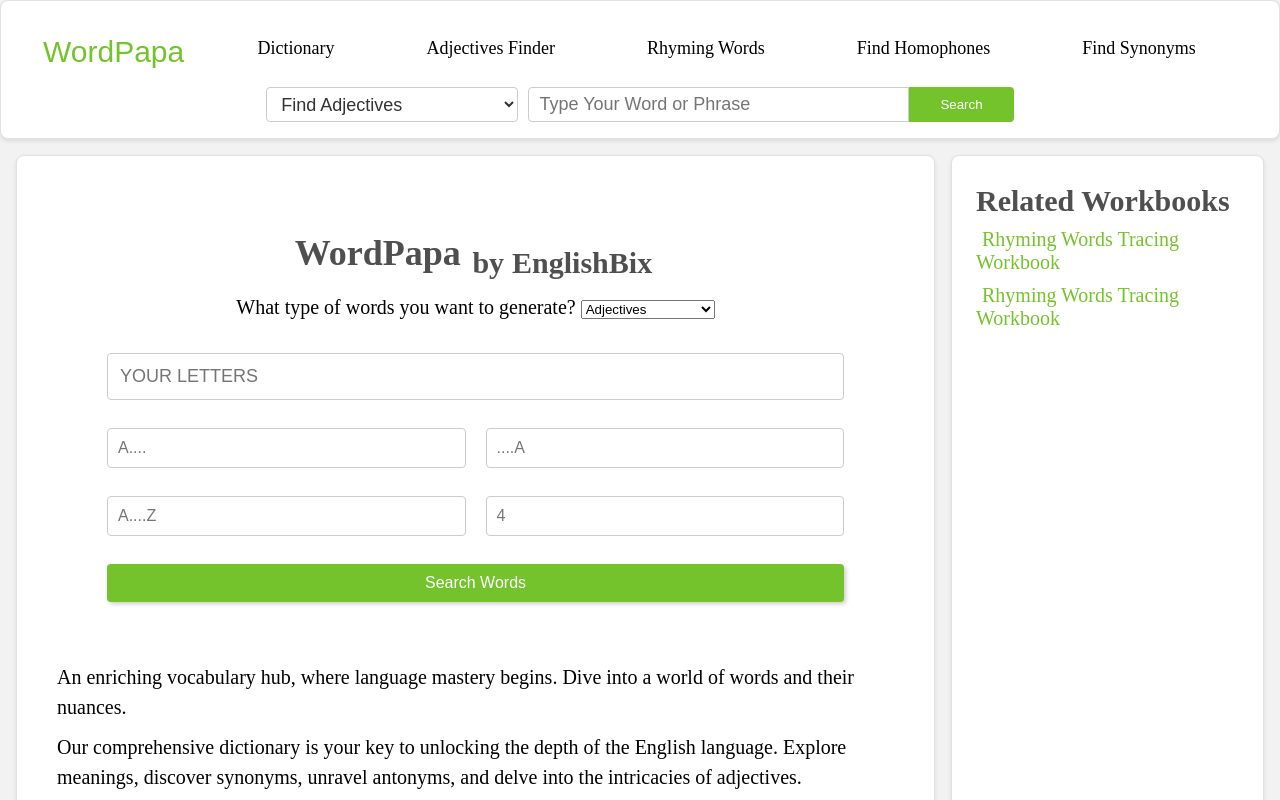
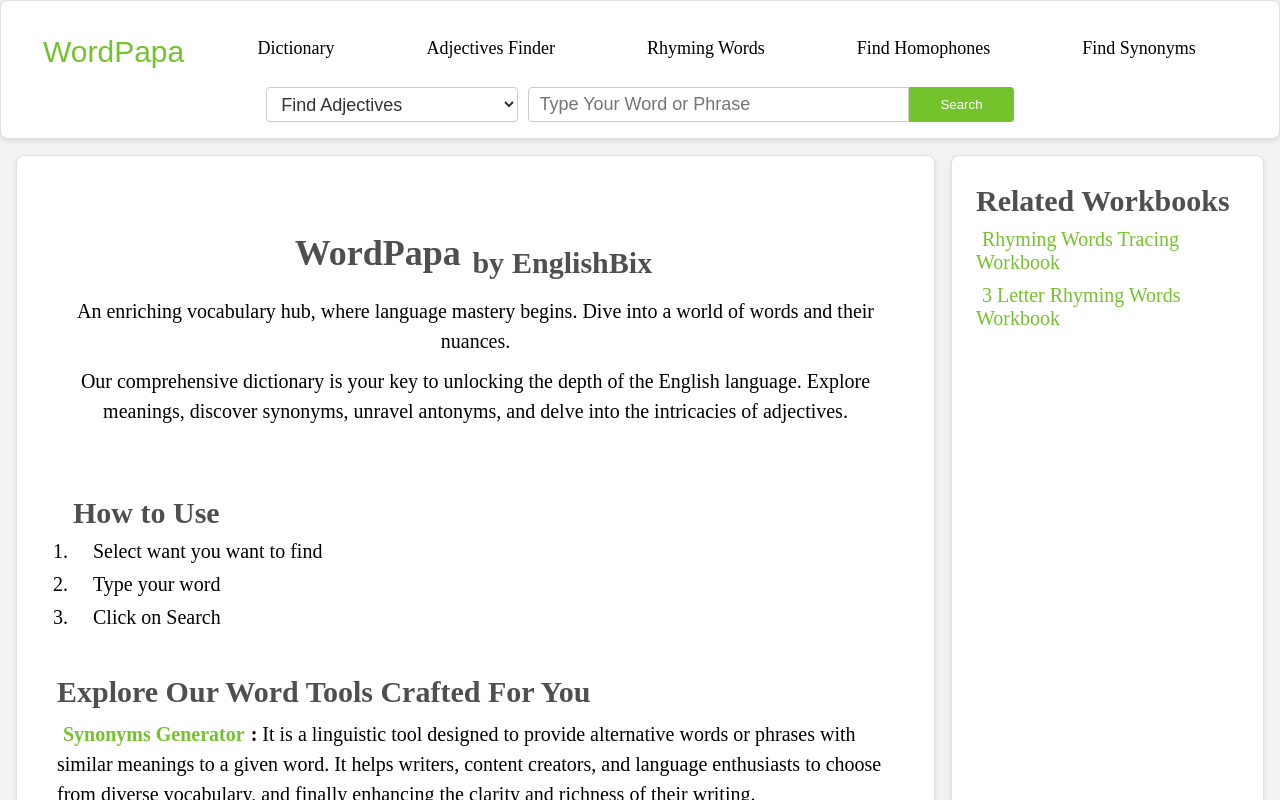
Before and after one commit to Creator149312/wordPapa, a Next.js app: page / in a window 1280 px wide. Shown: the top 800 px of the page. Built offline with nearby package versions, Linux system fonts and the light colour scheme.

Commit message:
Updated Frontpage and fixed broken links

```diff
--- a/app/page.js
+++ b/app/page.js
@@ -3,7 +3,6 @@
 import AdvancedInputs from "@utils/AdvancedInputs";
 import { displayWords } from "@utils/HelperFunctions";
 import axios from "axios";
-import SideBar from "@components/SideBar";
 import ErrorBox from "@utils/ErrorBox";
 
 const Page = () => {
@@ -70,47 +69,6 @@
                     EnglishBix
                   </sub>
                 </h1>
-                <label>What type of words you want to generate? </label>
-                <select value={selectedOption} onChange={handleChange}>
-                  <option value="adjectives">Adjectives </option>
-                  <option value="synonyms">Synonyms</option>
-                  <option value="rhyming-words">Rhyming Words</option>
-                  <option value="consonants">Match Consonants</option>
-                  <option value="homophones">Homophones</option>
-                  {/* Add more options as needed */}
-                </select>
-                <AdvancedInputs
-                  inputLetters={inputLetters}
-                  setInputLetters={setInputLetters}
-                  startsWith={startsWith}
-                  handleStartsWith={handleStartsWith}
-                  endsWith={endsWith}
-                  handleEndsWith={handleEndsWith}
-                  contains={contains}
-                  handleContains={handleContains}
-                  length={length}
-                  handleLength={handleLength}
-                  handleFindWords={extractData}
-                />
-                {loading ? (
-                  <div className="text-center">
-                    <div role="status">
-                      <span className="visually-hidden">Loading...</span>
-                    </div>
-                  </div>
-                ) : error ? (
-                  <ErrorBox error={error} />
-                ) : (
-                  displayWords(
-                    responseData,
-                    startsWith,
-                    endsWith,
-                    contains,
-                    length
-                  )
-                )}
-              </div>
-              <div>
                 <p>
                   An enriching vocabulary hub, where language mastery begins.
                   Dive into a world of words and their nuances.
@@ -122,9 +80,17 @@
                   adjectives.{" "}
                 </p>
               </div>
+              <div className="p-3 mb-2">
+                <h2>How to Use</h2>
+                <ol>
+                  <li>Select want you want to find</li>
+                  <li>Type your word</li>
+                  <li>Click on Search</li>
+                </ol>
+              </div>
               <h2>Explore Our Word Tools Crafted For You</h2>
               <div>
-              <p>
+              {/* <p>
                 <strong>
                   1. <a href="/word-cloud">Word Cloud Generator</a>:
                 </strong>
@@ -134,21 +100,21 @@
                 used for data analysis, presentations, and content
                 visualization, or identifying prominent themes within a text
                 corpus.
-              </p>
+              </p> */}
               <p>
                 <strong>
-                  2. <a href="/synonym-words">Synonyms Generator</a>:
-                </strong>
+                 <a href="/synonyms/">Synonyms Generator</a>:
+                </strong> {" "}
                 It is a linguistic tool designed to provide alternative words or
                 phrases with similar meanings to a given word. It helps writers,
                 content creators, and language enthusiasts to choose from
                 diverse vocabulary, and finally enhancing the clarity and
-                richness of their writing.{" "}
+                richness of their writing.
               </p>
               <p>
                 <strong>
-                  3. <a href="/rhyming-words">Rhyming Words Generator</a>:
-                </strong>
+                 <a href="/rhyming-words/">Rhyming Words Generator</a>:
+                </strong> {" "}
                 A Rhyming Words Generator is a utility for teachers, poets,
                 lyricists, and anyone looking to create rhyming verses or
                 content. It generates words that rhyme with a given input word,
@@ -157,18 +123,17 @@
               </p>
               <p>
                 <strong>
-                  4. <a href="/describing-words">Describing Words Generator</a>:
-                </strong>
+                  <a href="/adjectives/">Describing Words Generator</a>:
+                </strong> {" "}
                 A Describing Words Generator, also known as an adjective
                 generator, assists writers and content creators in finding
                 adjectives or describing words to enhance the details and
-                imagery in their writing.{" "}
+                imagery in their writing.
               </p>
               </div>
             </div>
           </div>
         </div>
-        <SideBar />
       </div>
     </div>
   );
--- a/components/NavBar.js
+++ b/components/NavBar.js
@@ -21,7 +21,7 @@
         <nav className={`${styles.navbar}`}>
 
           {/* logo */}
-          <a href='#home' className={`${styles.logo}`}>WordPapa
+          <a href='/' className={`${styles.logo}`}>WordPapa
           </a>
 
           <ul className={`${styles.navMenu} ${isActive ? styles.active : ''}`}>
--- a/components/SideBar.js
+++ b/components/SideBar.js
@@ -14,7 +14,7 @@
               </li>
               <li className='no-style-list'>
                 <a href="https://www.englishbix.com/product/3-letter-rhyming-words-workbook/">
-                  Rhyming Words Tracing Workbook
+                  3 Letter Rhyming Words Workbook
                 </a>
               </li>
             </ul>
```
